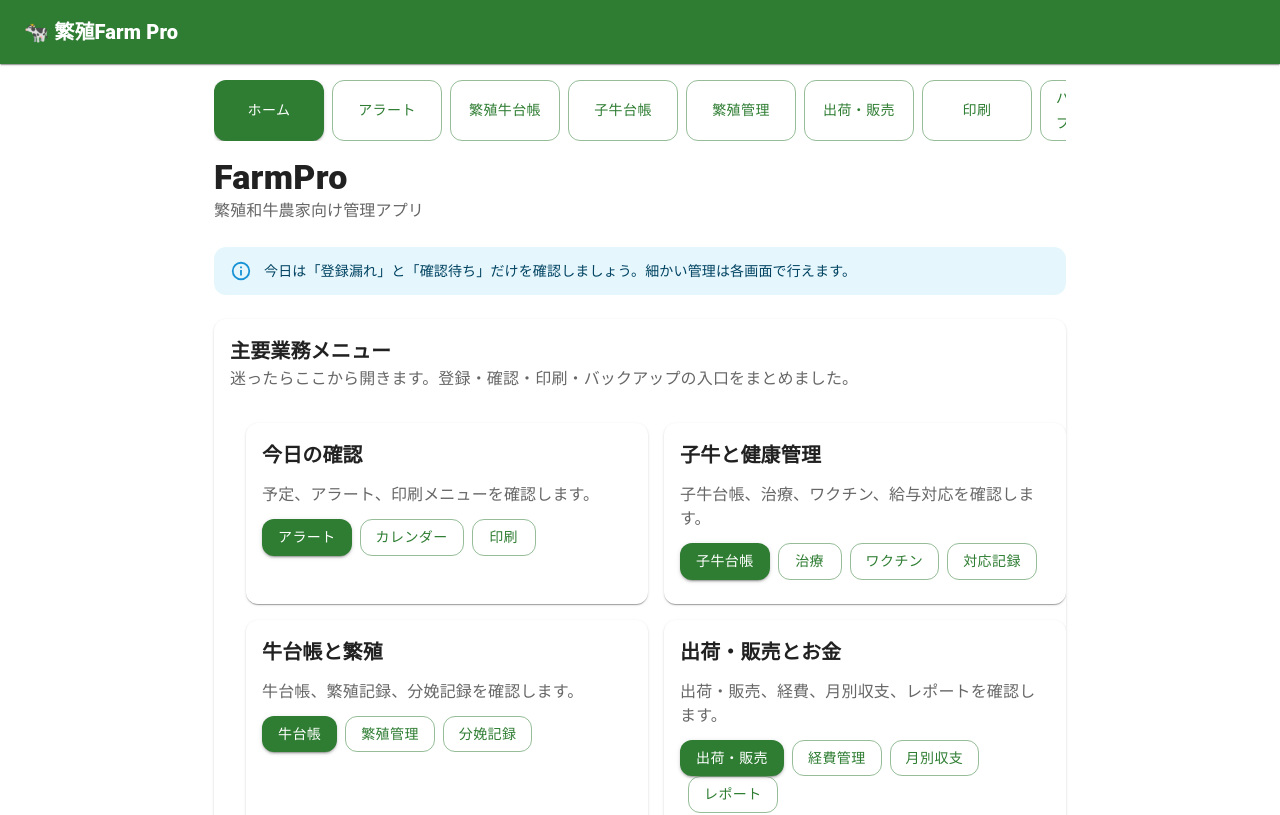
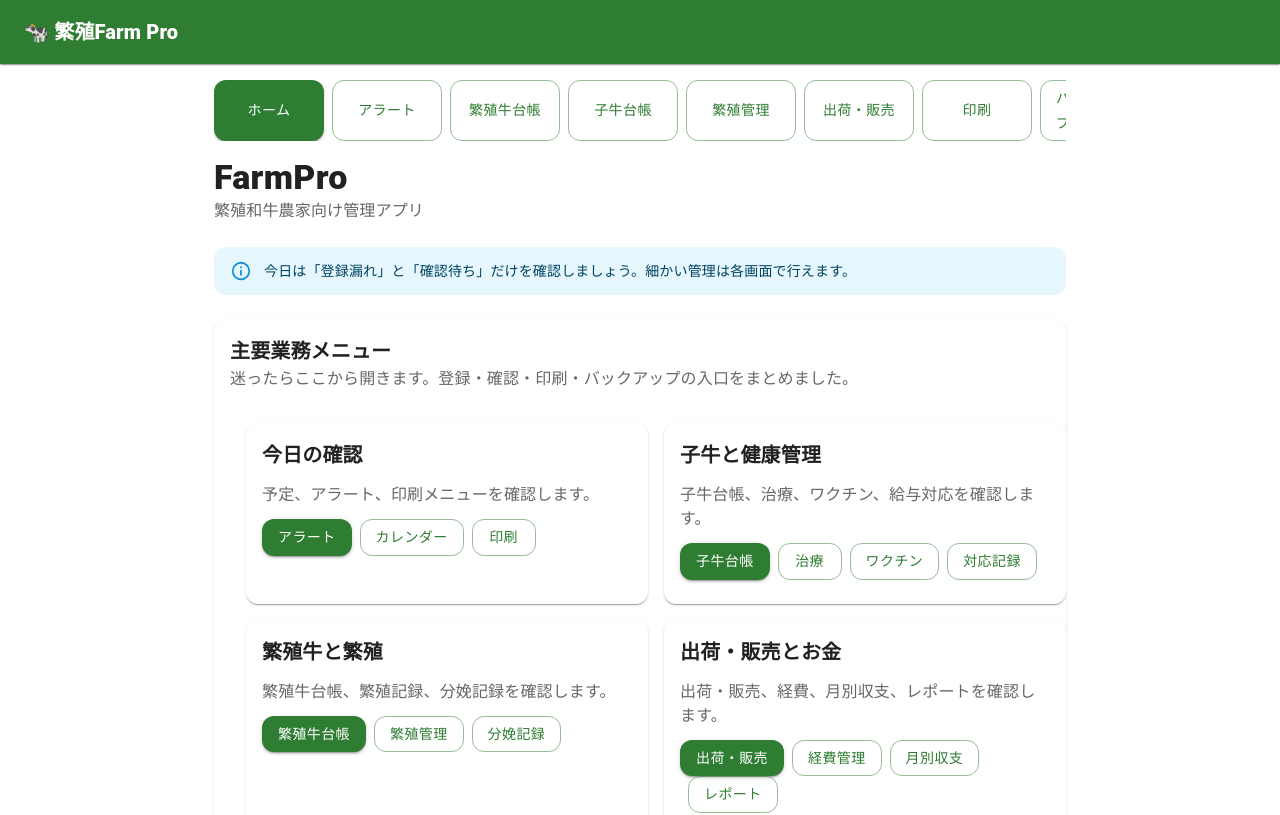
Before and after one commit to farmpro-iwate/FarmPro, a React (Vite) app in the folder client/: page / in a window 1280 px wide. Shown: the top 815 px of the page. Built offline with nearby package versions, Linux system fonts and the light colour scheme; no server answers.

Commit message:
Starter Pack 232: ホームの繁殖牛台帳表示名を整理

```diff
--- a/client/src/pages/Home.tsx
+++ b/client/src/pages/Home.tsx
@@ -292,10 +292,10 @@ export function Home() {
 
               <Grid item xs={12} md={6}>
                 <MainMenuCard
-                  title="牛台帳と繁殖"
-                  description="牛台帳、繁殖記録、分娩記録を確認します。"
+                  title="繁殖牛と繁殖"
+                  description="繁殖牛台帳、繁殖記録、分娩記録を確認します。"
                   links={[
-                    { label: '牛台帳', to: '/cattle', variant: 'contained' },
+                    { label: '繁殖牛台帳', to: '/cattle', variant: 'contained' },
                     { label: '繁殖管理', to: '/breedings' },
                     { label: '分娩記録', to: '/calvings' }
                   ]}
```
